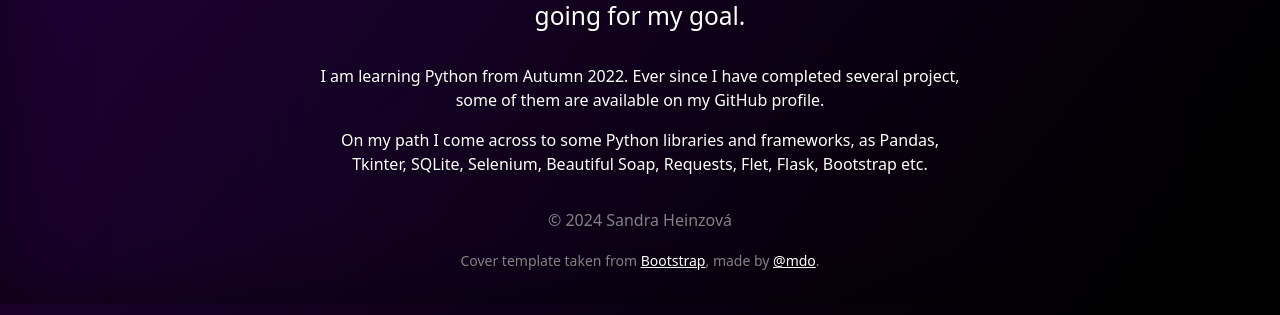
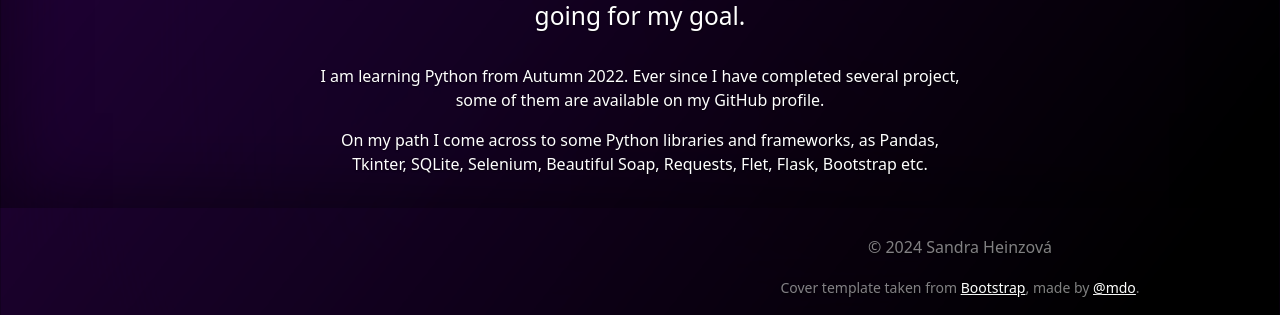
Before and after one commit to SandraHeinzova/Portfolio, a Flask app: page / in a window 1280 px wide; the page is wider, and only the part inside the window is pictured. Shown: the part 485-800 px from the top of that part. Run offline with Flask 3, Linux system fonts and the light colour scheme; some libraries are stand-ins or nearby versions.

Commit message:
text align to the left and modified position of footer to absolute

```diff
--- a/static/cover.css
+++ b/static/cover.css
@@ -24,6 +24,12 @@ body {
   text-shadow: 0 .05rem .1rem rgba(0, 0, 0, .5);
   box-shadow: inset 0 0 5rem rgba(0, 0, 0, .5);
   min-height: 100%;
+}
+
+footer {
+    position: absolute;
+    bottom: 0;
+    width: 100%;
 }
 
 .cover-container {
@@ -66,7 +72,7 @@ body {
 }
 
 .home-page {
-  text-align: left
+  text-align: left;
 }
 
 .float-md-start {
```
